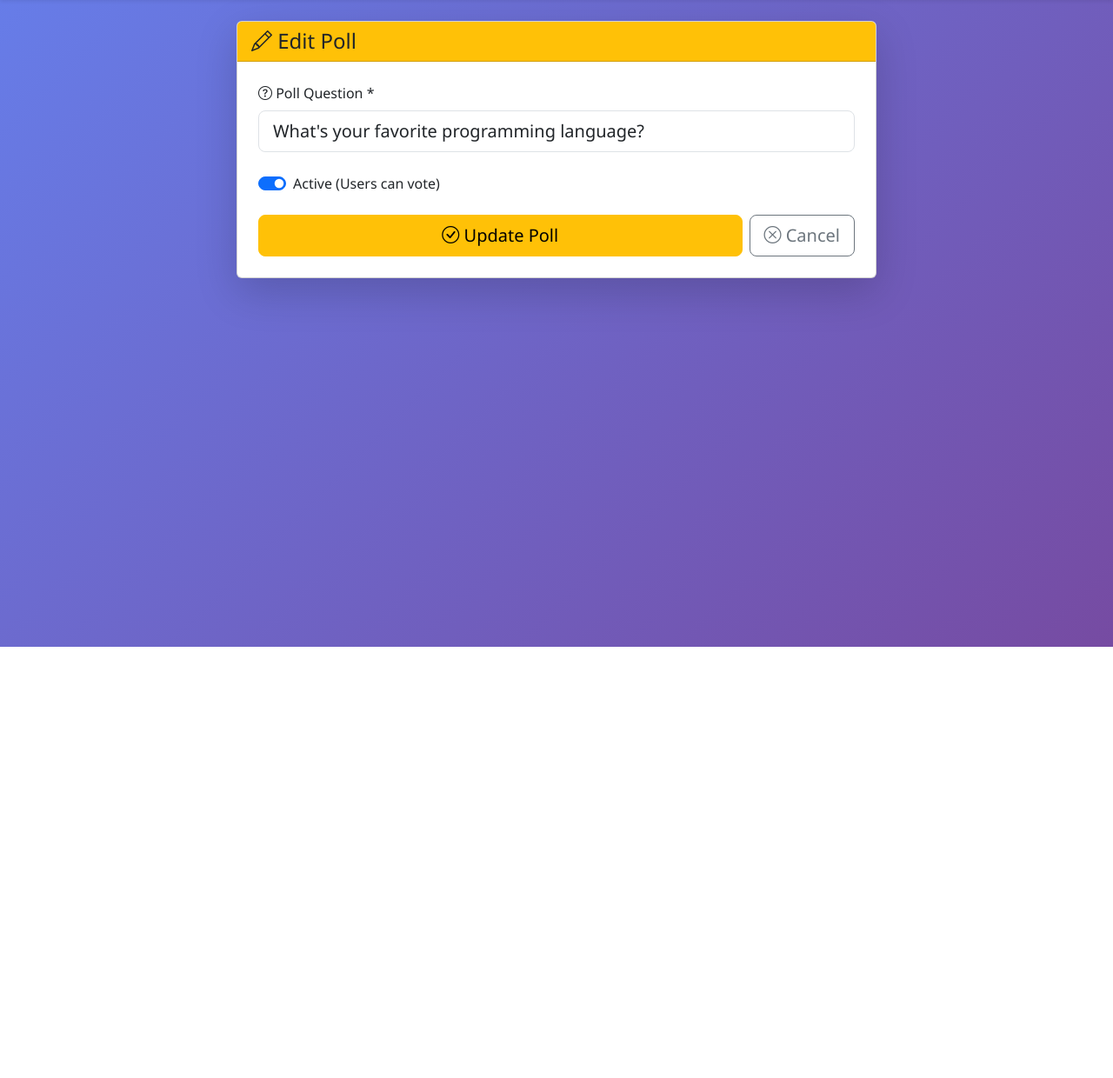
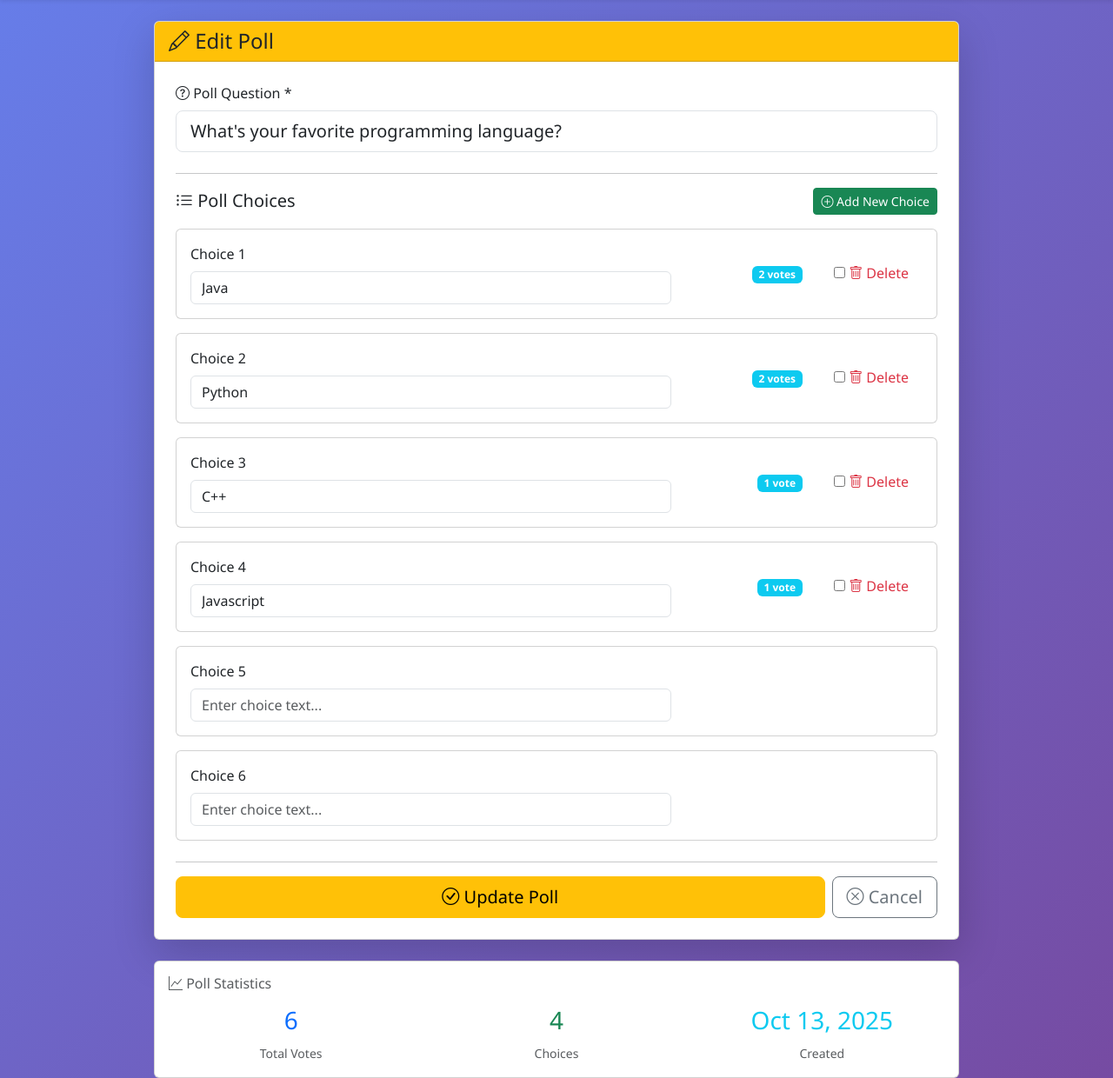
Before and after one commit to anshthummar9/PollNest, a Django app: page /manage/2/edit/ in a window 1280 px wide. Shown: the part 56-1296 px from the top of the page at 87% size. Before the commit the page ends 800 px from the top, so only its background shows below. Run offline with Django 5.2, Linux system fonts and the light colour scheme; a user stored in the database is signed in; data comes from the database, SQL or seed files in the repository; both versions use the stored data as it was after the commit.

Commit message:
Update poll edit feature

```diff
--- a/polls/templates/polls/edit_poll.html
+++ b/polls/templates/polls/edit_poll.html
@@ -5,7 +5,7 @@
 
 {% block content %}
 <div class="row justify-content-center">
-    <div class="col-md-8">
+    <div class="col-md-10">
         <div class="card shadow-lg">
             <div class="card-header bg-warning text-dark">
                 <h4 class="mb-0">
@@ -27,19 +27,52 @@
                         {% endif %}
                     </div>
 
-                    <div class="mb-4">
-                        <div class="form-check form-switch">
-                            {{ poll_form.is_active }}
-                            <label class="form-check-label" for="id_is_active">
-                                Active (Users can vote)
-                            </label>
-                        </div>
+                    <hr>
+
+                    <div class="d-flex justify-content-between align-items-center mb-3">
+                        <h5 class="mb-0">
+                            <i class="bi bi-list-ul"></i> Poll Choices
+                        </h5>
+                        <button type="button" class="btn btn-sm btn-success" data-bs-toggle="modal" data-bs-target="#addChoiceModal">
+                            <i class="bi bi-plus-circle"></i> Add New Choice
+                        </button>
                     </div>
 
-                    <div class="alert alert-info">
-                        <i class="bi bi-info-circle"></i>
-                        <strong>Note:</strong> To edit choices, please use the Django admin panel or delete and recreate the poll.
+                    <div class="mb-4">
+                        {{ choice_formset.management_form }}
+
+                        {% for form in choice_formset %}
+                        <div class="card mb-3">
+                            <div class="card-body">
+                                <div class="row align-items-center">
+                                    <div class="col-md-8">
+                                        <label class="form-label">Choice {{ forloop.counter }}</label>
+                                        {{ form.id }}
+                                        {{ form.choice_text }}
+                                        {% if form.choice_text.errors %}
+                                            <div class="text-danger small mt-1">{{ form.choice_text.errors.0 }}</div>
+                                        {% endif %}
+                                    </div>
+                                    <div class="col-md-4 text-end">
+                                        {% if form.instance.pk %}
+                                        <span class="badge bg-info me-2">
+                                            {{ form.instance.vote_count }} vote{{ form.instance.vote_count|pluralize }}
+                                        </span>
+                                        <div class="form-check form-check-inline">
+                                            {{ form.DELETE }}
+                                            <label class="form-check-label text-danger" for="{{ form.DELETE.id_for_label }}">
+                                                <i class="bi bi-trash"></i> Delete
+                                            </label>
+                                        </div>
+                                        {% endif %}
+                                    </div>
+                                </div>
+                            </div>
+                        </div>
+                        {% endfor %}
                     </div>
+
+                    <hr>
 
                     <div class="d-flex gap-2">
                         <button type="submit" class="btn btn-warning btn-lg flex-fill">
@@ -52,6 +85,72 @@
                 </form>
             </div>
         </div>
+
+        <!-- Vote Statistics -->
+        <div class="card mt-4">
+            <div class="card-body">
+                <h6 class="text-muted mb-3">
+                    <i class="bi bi-graph-up"></i> Poll Statistics
+                </h6>
+                <div class="row">
+                    <div class="col-md-4">
+                        <div class="text-center">
+                            <h3 class="text-primary">{{ poll.total_votes }}</h3>
+                            <small class="text-muted">Total Votes</small>
+                        </div>
+                    </div>
+                    <div class="col-md-4">
+                        <div class="text-center">
+                            <h3 class="text-success">{{ poll.choices.count }}</h3>
+                            <small class="text-muted">Choices</small>
+                        </div>
+                    </div>
+                    <div class="col-md-4">
+                        <div class="text-center">
+                            <h3 class="text-info">{{ poll.created_at|date:"M d, Y" }}</h3>
+                            <small class="text-muted">Created</small>
+                        </div>
+                    </div>
+                </div>
+            </div>
+        </div>
     </div>
 </div>
+
+<!-- Add Choice Modal -->
+<div class="modal fade" id="addChoiceModal" tabindex="-1">
+    <div class="modal-dialog">
+        <div class="modal-content">
+            <div class="modal-header bg-success text-white">
+                <h5 class="modal-title">
+                    <i class="bi bi-plus-circle"></i> Add New Choice
+                </h5>
+                <button type="button" class="btn-close btn-close-white" data-bs-dismiss="modal"></button>
+            </div>
+            <form method="post" action="{% url 'polls:add_choice' poll.id %}">
+                {% csrf_token %}
+                <div class="modal-body">
+                    <div class="mb-3">
+                        <label for="choice_text" class="form-label">Choice Text</label>
+                        <input type="text" class="form-control" id="choice_text" name="choice_text"
+                               placeholder="Enter new choice..." required>
+                    </div>
+                </div>
+                <div class="modal-footer">
+                    <button type="button" class="btn btn-secondary" data-bs-dismiss="modal">Cancel</button>
+                    <button type="submit" class="btn btn-success">
+                        <i class="bi bi-plus-circle"></i> Add Choice
+                    </button>
+                </div>
+            </form>
+        </div>
+    </div>
+</div>
+
+<style>
+.card-body .form-check-input[type="checkbox"] {
+    width: 20px;
+    height: 20px;
+}
+</style>
 {% endblock %}
--- a/polls/urls.py
+++ b/polls/urls.py
@@ -18,4 +18,6 @@
     path('manage/<int:poll_id>/edit/', views.edit_poll, name='edit_poll'),
     path('manage/<int:poll_id>/delete/', views.delete_poll, name='delete_poll'),
     path('manage/<int:poll_id>/toggle/', views.toggle_poll_status, name='toggle_poll_status'),
+    path('manage/<int:poll_id>/add-choice/', views.add_choice, name='add_choice'),
+    path('manage/choice/<int:choice_id>/delete/', views.delete_choice, name='delete_choice'),
 ]
--- a/polls/views.py
+++ b/polls/views.py
@@ -4,19 +4,23 @@
 from django.contrib.admin.views.decorators import staff_member_required
 from django.contrib import messages
 from django.db import IntegrityError
-from django.forms import formset_factory
+from django.forms import formset_factory, modelformset_factory
+from django import forms as django_forms
 from .models import Poll, Choice, Vote
 from .forms import RegisterForm, PollForm, ChoiceForm
+
+# ==================== USER VIEWS ====================
 
 def register_view(request):
     if request.user.is_authenticated:
         return redirect('polls:poll_list')
+
     if request.method == 'POST':
         form = RegisterForm(request.POST)
         if form.is_valid():
             user = form.save()
             login(request, user)
-            messages.success(request, 'Registration successful!')
+            messages.success(request, 'Registration successful! Welcome to the polling system.')
             return redirect('polls:poll_list')
     else:
         form = RegisterForm()
@@ -25,6 +29,7 @@
 def login_view(request):
     if request.user.is_authenticated:
         return redirect('polls:poll_list')
+
     if request.method == 'POST':
         username = request.POST.get('username')
         password = request.POST.get('password')
@@ -34,62 +39,80 @@
             messages.success(request, f'Welcome back, {username}!')
             return redirect('polls:poll_list')
         else:
-            messages.error(request, 'Invalid credentials')
+            messages.error(request, 'Invalid username or password')
     return render(request, 'polls/login.html')
 
 def logout_view(request):
     logout(request)
-    messages.info(request, 'Logged out successfully.')
+    messages.info(request, 'You have been logged out successfully.')
     return redirect('polls:login')
 
 @login_required
 def poll_list(request):
     polls = Poll.objects.filter(is_active=True).order_by('-created_at')
     user_votes = Vote.objects.filter(user=request.user).values_list('choice__poll_id', flat=True)
-    return render(request, 'polls/poll_list.html', {'polls': polls, 'user_votes': list(user_votes)})
+    return render(request, 'polls/poll_list.html', {
+        'polls': polls,
+        'user_votes': list(user_votes)
+    })
 
 @login_required
 def poll_detail(request, poll_id):
     poll = get_object_or_404(Poll, id=poll_id, is_active=True)
     has_voted = Vote.objects.filter(user=request.user, choice__poll=poll).exists()
+
     if request.method == 'POST' and not has_voted:
         choice_id = request.POST.get('choice')
         if choice_id:
             choice = get_object_or_404(Choice, id=choice_id, poll=poll)
             try:
                 Vote.objects.create(user=request.user, choice=choice)
-                messages.success(request, 'Vote recorded!')
+                messages.success(request, '✓ Your vote has been recorded successfully!')
                 return redirect('polls:results', poll_id=poll.id)
-            except:
-                messages.error(request, 'Already voted')
-    return render(request, 'polls/poll_detail.html', {'poll': poll, 'has_voted': has_voted})
+            except IntegrityError:
+                messages.error(request, 'You have already voted on this poll.')
+
+    return render(request, 'polls/poll_detail.html', {
+        'poll': poll,
+        'has_voted': has_voted
+    })
 
 @login_required
 def results(request, poll_id):
     poll = get_object_or_404(Poll, id=poll_id)
     return render(request, 'polls/results.html', {'poll': poll})
 
+# ==================== ADMIN VIEWS ====================
+
 @staff_member_required
 def create_poll(request):
     ChoiceFormSet = formset_factory(ChoiceForm, extra=4, min_num=2, validate_min=True)
+
     if request.method == 'POST':
         poll_form = PollForm(request.POST)
         choice_formset = ChoiceFormSet(request.POST)
+
         if poll_form.is_valid() and choice_formset.is_valid():
             poll = poll_form.save(commit=False)
             poll.created_by = request.user
             poll.save()
+
             for choice_form in choice_formset:
                 if choice_form.cleaned_data.get('choice_text'):
                     choice = choice_form.save(commit=False)
                     choice.poll = poll
                     choice.save()
-            messages.success(request, f'Poll created!')
+
+            messages.success(request, f'Poll "{poll.question}" created successfully!')
             return redirect('polls:manage_polls')
     else:
         poll_form = PollForm()
         choice_formset = ChoiceFormSet()
-    return render(request, 'polls/create_poll.html', {'poll_form': poll_form, 'choice_formset': choice_formset})
+
+    return render(request, 'polls/create_poll.html', {
+        'poll_form': poll_form,
+        'choice_formset': choice_formset
+    })
 
 @staff_member_required
 def manage_polls(request):
@@ -99,23 +122,85 @@
 @staff_member_required
 def edit_poll(request, poll_id):
     poll = get_object_or_404(Poll, id=poll_id)
+
+    # Create a formset for existing choices
+    ChoiceFormSet = modelformset_factory(
+        Choice,
+        fields=('choice_text',),
+        extra=2,  # Allow adding 2 new choices
+        can_delete=True,
+        widgets={'choice_text': django_forms.TextInput(attrs={'class': 'form-control', 'placeholder': 'Enter choice text...'})}
+    )
+
     if request.method == 'POST':
         poll_form = PollForm(request.POST, instance=poll)
-        if poll_form.is_valid():
+        choice_formset = ChoiceFormSet(request.POST, queryset=Choice.objects.filter(poll=poll))
+
+        if poll_form.is_valid() and choice_formset.is_valid():
             poll_form.save()
-            messages.success(request, 'Poll updated!')
+
+            # Save choices
+            choices = choice_formset.save(commit=False)
+            for choice in choices:
+                choice.poll = poll
+                choice.save()
+
+            # Delete marked choices
+            for choice in choice_formset.deleted_objects:
+                choice.delete()
+
+            messages.success(request, f'Poll "{poll.question}" updated successfully!')
             return redirect('polls:manage_polls')
     else:
         poll_form = PollForm(instance=poll)
-    return render(request, 'polls/edit_poll.html', {'poll': poll, 'poll_form': poll_form})
+        choice_formset = ChoiceFormSet(queryset=Choice.objects.filter(poll=poll))
+
+    return render(request, 'polls/edit_poll.html', {
+        'poll': poll,
+        'poll_form': poll_form,
+        'choice_formset': choice_formset
+    })
+
+
+@staff_member_required
+def add_choice(request, poll_id):
+    poll = get_object_or_404(Poll, id=poll_id)
+
+    if request.method == 'POST':
+        choice_text = request.POST.get('choice_text')
+        if choice_text:
+            Choice.objects.create(poll=poll, choice_text=choice_text)
+            messages.success(request, 'Choice added successfully!')
+        else:
+            messages.error(request, 'Choice text cannot be empty!')
+
+    return redirect('polls:edit_poll', poll_id=poll.id)
+
+
+@staff_member_required
+def delete_choice(request, choice_id):
+    choice = get_object_or_404(Choice, id=choice_id)
+    poll_id = choice.poll.id
+
+    # Check if poll has at least 3 choices (so we can delete one)
+    if choice.poll.choices.count() <= 2:
+        messages.error(request, 'Cannot delete! Poll must have at least 2 choices.')
+    else:
+        choice.delete()
+        messages.success(request, 'Choice deleted successfully!')
+
+    return redirect('polls:edit_poll', poll_id=poll_id)
 
 @staff_member_required
 def delete_poll(request, poll_id):
     poll = get_object_or_404(Poll, id=poll_id)
+
     if request.method == 'POST':
+        question = poll.question
         poll.delete()
-        messages.success(request, 'Poll deleted!')
+        messages.success(request, f'Poll "{question}" deleted successfully!')
         return redirect('polls:manage_polls')
+
     return render(request, 'polls/delete_poll.html', {'poll': poll})
 
 @staff_member_required
@@ -123,5 +208,7 @@
     poll = get_object_or_404(Poll, id=poll_id)
     poll.is_active = not poll.is_active
     poll.save()
-    messages.success(request, f'Poll {"activated" if poll.is_active else "deactivated"}!')
+
+    status = "activated" if poll.is_active else "deactivated"
+    messages.success(request, f'Poll "{poll.question}" {status}!')
     return redirect('polls:manage_polls')
```
Also changed, not shown: db.sqlite3.
